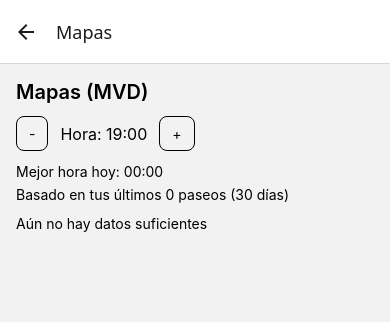
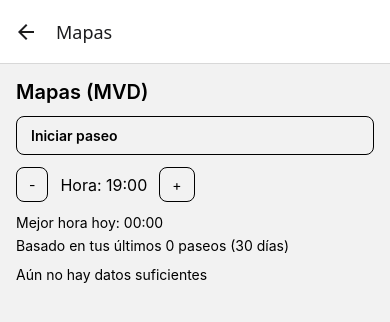
Before and after one commit to nmantero72/sixpaws, a React Native app: screen /Maps in a window 390 px wide. Shown: the top 322 px of the page. Built offline with nearby package versions, Linux system fonts and the light colour scheme.

Commit message:
Maps: add CTA to start walk and register Walk screen

```diff
--- a/src/features/maps/MapsScreen.tsx
+++ b/src/features/maps/MapsScreen.tsx
@@ -1,4 +1,6 @@
 import React, { useEffect, useMemo, useState } from "react";
+import { useNavigation } from "@react-navigation/native";
+import type { NativeStackNavigationProp } from "@react-navigation/native-stack";
 import { View, Text, Pressable, FlatList } from "react-native";
 import type { WalkSummary, CommunitySummary } from "../../domain/types";
 import { buildMyHistory30d } from "../../domain/communityAggregator";
@@ -8,6 +10,7 @@ import {
   normalizeScores01,
 } from "../../domain/mapsEngine";
 import { getWalkSummaries, getCommunitySummary } from "../../services/storage";
+import type { RootStackParamList } from "../../ui/navigation";
 
 type Row = { cellId: string; hour: number; score: number };
 type HeaderItem = { type: "header"; key: "rec-header" | "active-header" };
@@ -17,6 +20,7 @@ type ListItem = HeaderItem | RowItem;
 const THIRTY_DAYS_MS = 30 * 24 * 3600 * 1000;
 
 export function MapsScreen() {
+  const navigation = useNavigation<NativeStackNavigationProp<RootStackParamList>>();
   const [hour, setHour] = useState<number>(new Date().getHours());
   const [walks, setWalks] = useState<WalkSummary[]>([]);
   const [community, setCommunity] = useState<CommunitySummary>({
@@ -120,6 +124,19 @@ export function MapsScreen() {
         Mapas (MVD)
       </Text>
 
+      <Pressable
+        onPress={() => navigation.navigate("Walk")}
+        style={{
+          paddingVertical: 10,
+          paddingHorizontal: 14,
+          borderWidth: 1,
+          borderRadius: 8,
+          marginBottom: 12,
+        }}
+      >
+        <Text style={{ fontWeight: "600" }}>Iniciar paseo</Text>
+      </Pressable>
+
       <View
         style={{
           flexDirection: "row",
--- a/src/ui/navigation.tsx
+++ b/src/ui/navigation.tsx
@@ -7,12 +7,14 @@ import { Pressable, Text } from "react-native";
 import { OnboardingScreen } from "../features/onboarding/OnboardingScreen";
 import { ProfileScreen } from "../features/ProfileScreen";
 import { MapsScreen } from "../features/maps/MapsScreen";
+import { WalkScreen } from "../features/walk/WalkScreen";
 import { getDog } from "../services/storage";
 
 export type RootStackParamList = {
   Onboarding: undefined;
   Profile: undefined;
   Maps: undefined;
+  Walk: undefined;
 };
 
 const Stack = createNativeStackNavigator<RootStackParamList>();
@@ -50,6 +52,11 @@ export function AppNavigation() {
           </Stack.Screen>
         )}
         <Stack.Screen name="Maps" component={MapsScreen} options={{ title: "Mapas" }} />
+        {dog ? (
+          <Stack.Screen name="Walk" options={{ title: "Paseo" }}>
+            {({ navigation }) => <WalkScreen dog={dog} navigation={navigation} />}
+          </Stack.Screen>
+        ) : null}
       </Stack.Navigator>
     </NavigationContainer>
   );
```
